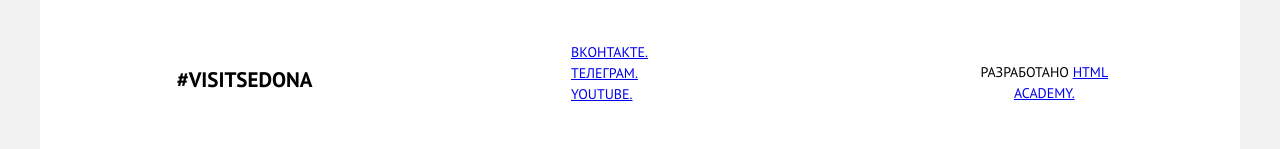
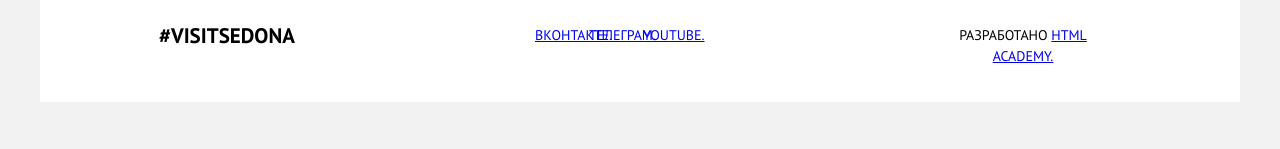
Before and after one commit to htmlacademy-adaptive/2067969-sedona-26, a website: page source/catalog.html in a window 1280 px wide. Shown: the part 1713-1862 px from the top of the page. After the commit the page ends 1815 px from the top, so only its background shows below. Drawn offline with nearby package versions, Linux system fonts and the light colour scheme; files that its build step writes are made by us from their sources.

Commit message:
исправление недочетов

```diff
--- a/source/catalog.html
+++ b/source/catalog.html
@@ -143,9 +143,10 @@
           </div>
         </div>
         <div class="main-footer__social social">
+          <div class="social__wrapper">
             <h2 class="visually-hidden">Социальные сети.</h2>
             <ul class="social__list">
-            <div class="social__wrapper">
+
                 <li class="social__item">
                   <a class="social__link social__link--vkontakte" href="https://vk.com/htmlacademy">Вконтакте.</a>
                 </li>
@@ -155,8 +156,9 @@
                 <li class="social__item">
                   <a class="social__link social__link--youtube" href="https://www.youtube.com/user/htmlacademyru">Youtube.</a>
                 </li>
+
+            </ul>
           </div>
-          </ul>
         </div>
         <div class="main-footer__copyright copyright">
           <div class="copyright__wrapper">
--- a/source/less/blocks/catalog-video.less
+++ b/source/less/blocks/catalog-video.less
@@ -37,12 +37,12 @@
 .catalog-video__item-wrapper {
   @media (min-width: @tablet-width) {
     width: 648px;
-    padding: 0 60px 40px;
+    padding: 0 60px 0;
   }
 
   @media (min-width: @desktop-width) {
     width: 800px;
-    padding: 0 0 120px;
+    padding: 0;
     margin: 0 auto;
   }
 }
--- a/source/less/blocks/catalog.less
+++ b/source/less/blocks/catalog.less
@@ -53,13 +53,11 @@
   @media (min-width: @tablet-width) {
     display: grid;
     grid-template-columns: repeat(2, 1fr);
-    grid-template-rows: 400px repeat(2, 1fr);
   }
 
   @media (min-width: @desktop-width) {
     display: grid;
     grid-template-columns: repeat(3, 1fr);
-    grid-template-rows: 400px 267px;
   }
 }
 
--- a/source/less/blocks/copyright.less
+++ b/source/less/blocks/copyright.less
@@ -7,4 +7,14 @@
 .copyright__wrapper {
   width: 148px;
   margin: 0 auto;
+
+  @media (min-width: @tablet-width) {
+    padding: 0 85px 0 50px;
+    margin: 0;
+  }
+
+  @media (min-width: @desktop-width) {
+    padding: 0 143px 0 136px;
+    margin: 0;
+  }
 }
--- a/source/less/blocks/hashtag.less
+++ b/source/less/blocks/hashtag.less
@@ -6,5 +6,15 @@
 
 .hashtag__wrapper {
   width: 166px;
-  margin: 0 auto;
+  margin: 0 auto 33px;
+
+  @media (min-width: @tablet-width) {
+    padding: 0 45px 0;
+    margin: 0;
+  }
+
+  @media (min-width: @desktop-width) {
+    padding: 0 90px 0 104px;
+    margin: 0;
+  }
 }
--- a/source/less/blocks/main-footer.less
+++ b/source/less/blocks/main-footer.less
@@ -9,31 +9,17 @@
 
   @media (min-width: @tablet-width) {
     width: 100%;
-    display: flex;
-    justify-content: space-around;
-    align-items: center;
+    display: grid;
+    grid-template-columns: repeat(3, 1fr);
     margin: 0;
-    padding: 0;
+    padding: 28px 0 29px;
   }
 
   @media (min-width: @desktop-width) {
     width: 100%;
-    display: flex;
-    justify-content: space-around;
-    align-items: center;
+    display: grid;
+    grid-template-columns: repeat(3, 1fr);
     margin: 0;
-    padding: 0;
+    padding: 28px 0 29px;
   }
 }
-
-.main-footer__hashtag {
-  margin-bottom: 33px;
-}
-
-.main-footer__social {
-  margin-bottom: 47px;
-}
-
-.main-footer__copyright {
-  margin-bottom: 29px;
-}
--- a/source/less/blocks/navigation.less
+++ b/source/less/blocks/navigation.less
@@ -71,17 +71,18 @@
   @media (min-width: @tablet-width) {
     background-color: transparent;
     color: #000000;
+    box-shadow: none;
   }
 
   @media (min-width: @desktop-width) {
     background-color: transparent;
     color: #000000;
+    box-shadow: none;
   }
 }
 
-// нужно ли писать  screen? //
 .navigation__item:nth-child(3) {
-  @media screen and (min-width: @tablet-width) {
+  @media (min-width: @tablet-width) {
     grid-column: 4 / 5;
   }
 
@@ -91,7 +92,7 @@
 }
 
 .navigation__item:nth-child(4) {
-  @media screen and (min-width: @tablet-width) {
+  @media (min-width: @tablet-width) {
     grid-column: 5 / 6;
   }
 
--- a/source/less/blocks/social.less
+++ b/source/less/blocks/social.less
@@ -9,9 +9,21 @@
 
 .social__item {
   width: 48px;
+  height: 48px;
 }
 
 .social__wrapper {
   width: 156px;
   margin: 0 auto;
+  padding: 0 80px 47px 84px;
+
+  @media (min-width: @tablet-width) {
+    padding: 0 50px;
+    margin: 0;
+  }
+
+  @media (min-width: @desktop-width) {
+    padding: 0 122px;
+    margin: 0;
+  }
 }
```
Also changed, not shown: source/form.html (+3 -2 lines), source/index.html (+1 -1 lines). Lines whose indentation alone changed are shown as unchanged.
